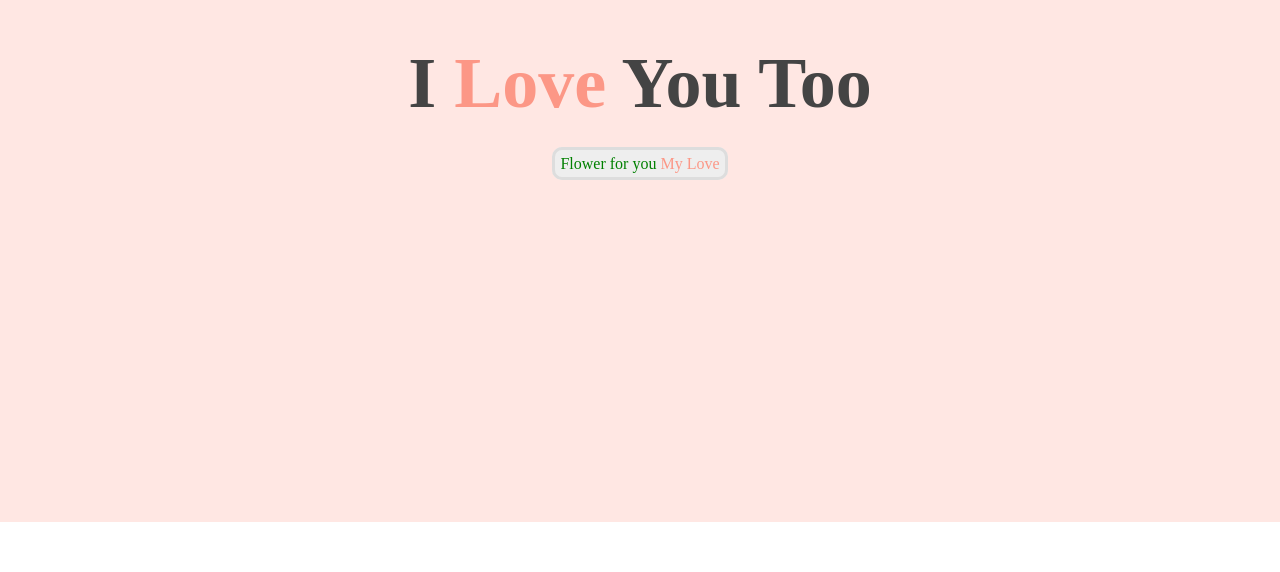
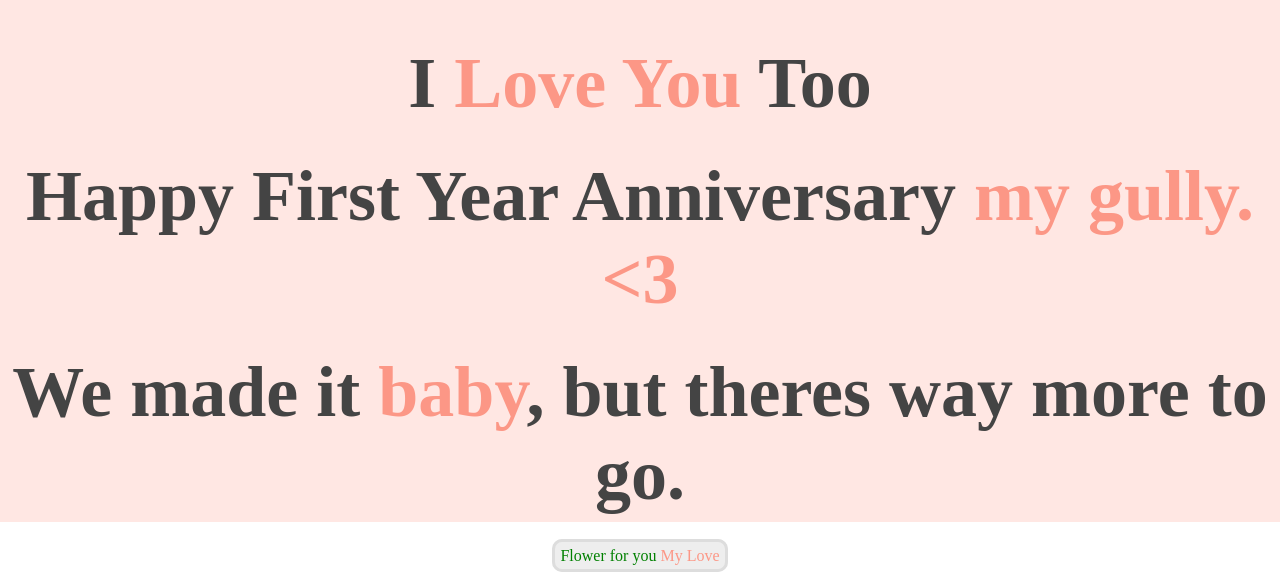
Before and after one commit to Nuwil/1st-Year-Anniversary, a plain HTML site: page yes.html in a window 1280 px wide. Shown: the part 278-850 px from the top of the page. Before the commit the page ends 800 px from the top, so only its background shows below. Drawn offline with Linux system fonts and the light colour scheme.

Commit message:
Update yes.html

```diff
--- a/yes.html
+++ b/yes.html
@@ -15,7 +15,9 @@
 
     <div class="container">
         <div class="love">
-            <h2>I <span>Love</span> You Too</h2>
+            <h2>I <span>Love You</span> Too</h2>
+            <h2>Happy First Year Anniversary <span>my gully.<3</span></h2>
+            <h2>We made it <span>baby</span>, but theres way more to go.</h2>
             <a id="yes" href="Findex.html">Flower for you <span>My Love</span></a>
         </div>
     </div>
```
